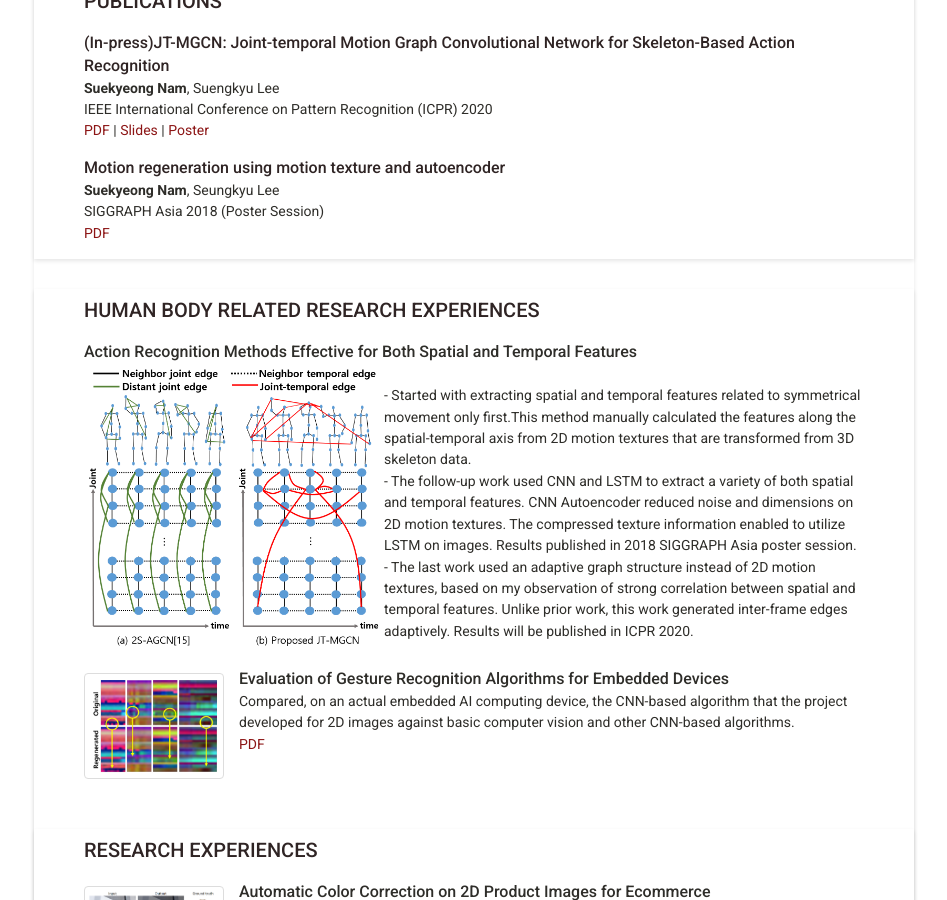
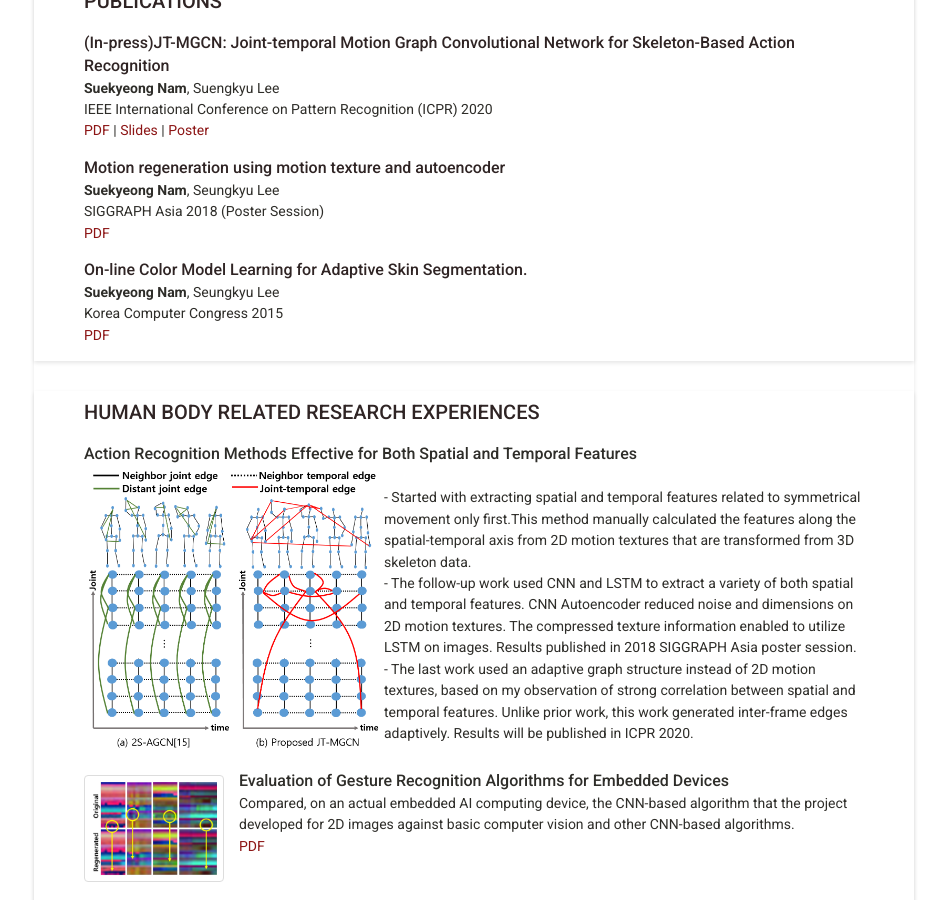
Before and after one commit to SuekyeongNam/SuekyeongNam.github.io, a Jekyll site: the page built from index.html, in a window 1280 px wide and 900 px high, scrolled down 533 px. Shown: the whole window, without its empty margins (166-1113 px from the left). Built offline with Jekyll 4.4.1, drawn with Linux system fonts in a browser that asks for light colours; some web fonts are replaced.

```diff
--- a/_includes/publications.html
+++ b/_includes/publications.html
@@ -38,6 +38,22 @@
       </div>
     </div>
 
+    <!-- kcc 14' -->
+    <div class="table-row">
+      <div class="description-cell">
+        <span class="title">
+          <a href="https://dl.acm.org/doi/10.1145/3283289.3283334" target="_blank">
+            On-line Color Model Learning for Adaptive Skin Segmentation.
+          </a>
+        </span><br>
+        <span class="summary">
+          <b>Suekyeong Nam</b>, Seungkyu Lee<br>
+          Korea Computer Congress 2015<br>
+          <a href="{{site.baseurl}}/assets/files/skin.pdf" target="_blank">PDF</a>
+        </span>
+      </div>
+    </div>
+
   </div>
 
   <!--
```
